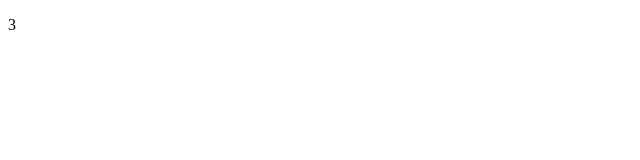
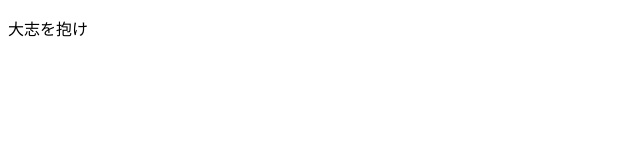
Before and after one commit to FF15borm/Practice, a plain HTML site: page index.html in a window 1280 px wide. Shown: the full height of the page, 0-640 px from the left. Drawn offline with Linux system fonts and the light colour scheme.

Commit message:
Update index.html

```diff
--- a/index.html
+++ b/index.html
@@ -2,4 +2,5 @@
 <html long="ja">
 <head>
 <meta charset="UTF-8">
-<p>3</p>
+  <title>少年よ</title>
+<p>大志を抱け</p>
```
